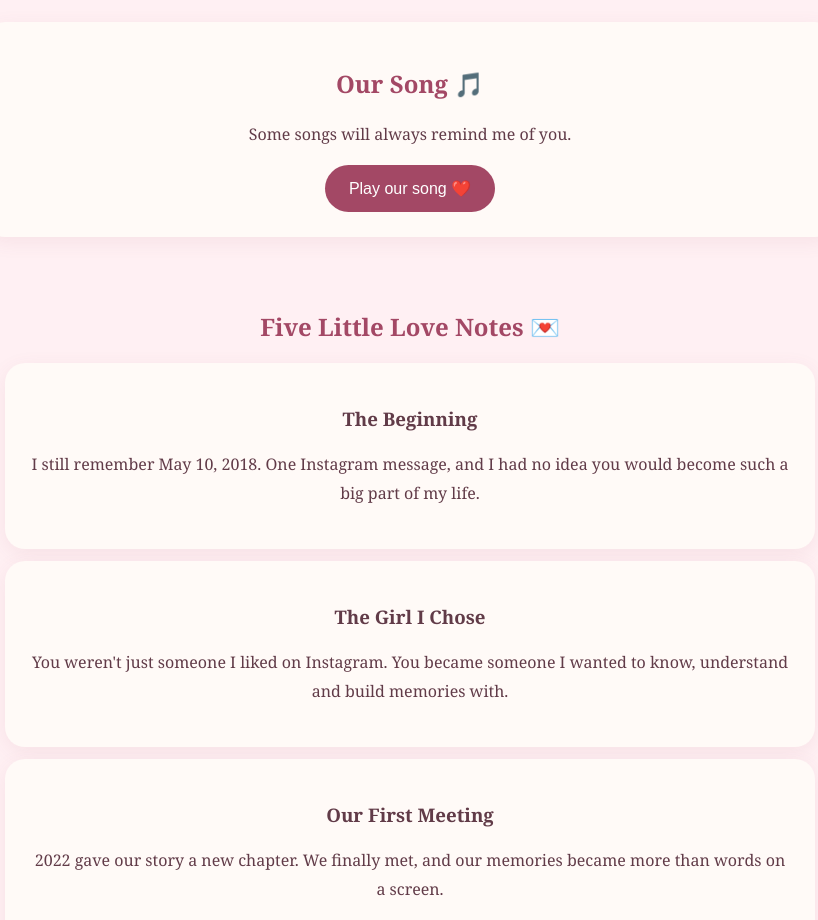
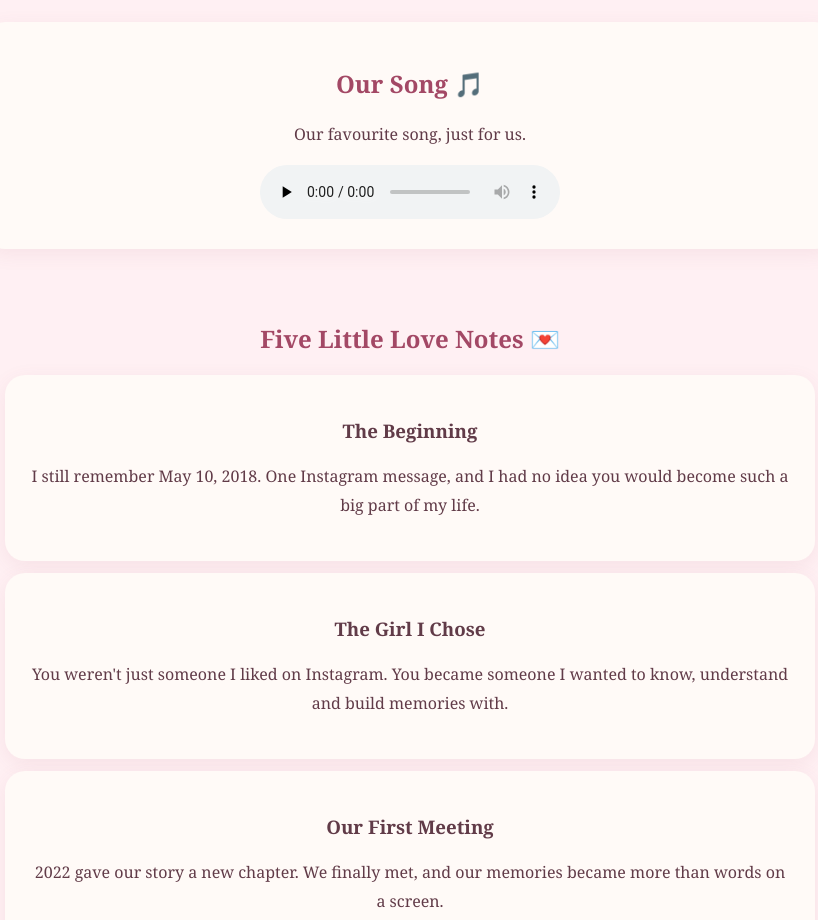
Before and after one commit to fayazfayyu862-beep/baby-birthday-2027, a plain HTML site: page index.html in a window 1280 px wide. Shown: the part 2600-3520 px from the top of the page, without its empty margins (230-1048 px from the left). Drawn offline with Linux system fonts and the light colour scheme.

Commit message:
Update index.html

```diff
--- a/index.html
+++ b/index.html
@@ -65,10 +65,11 @@ footer{padding:30px;color:#a34865}
 
 <section class="card">
 <h2>Our Song 🎵</h2>
-<p>Some songs will always remind me of you.</p>
-<a href="https://www.youtube.com/results?search_query=Rathinamo+Female+Version+Tanisha+Gnanavel" target="_blank">
-<button>Play our song ❤️</button>
-</a>
+<p>Our favourite song, just for us.</p>
+<audio id="ourSong" controls preload="none">
+<source src="assets/our-song.mp3" type="audio/mpeg">
+Your browser does not support audio.
+</audio>
 </section>
 
 <section>
```
